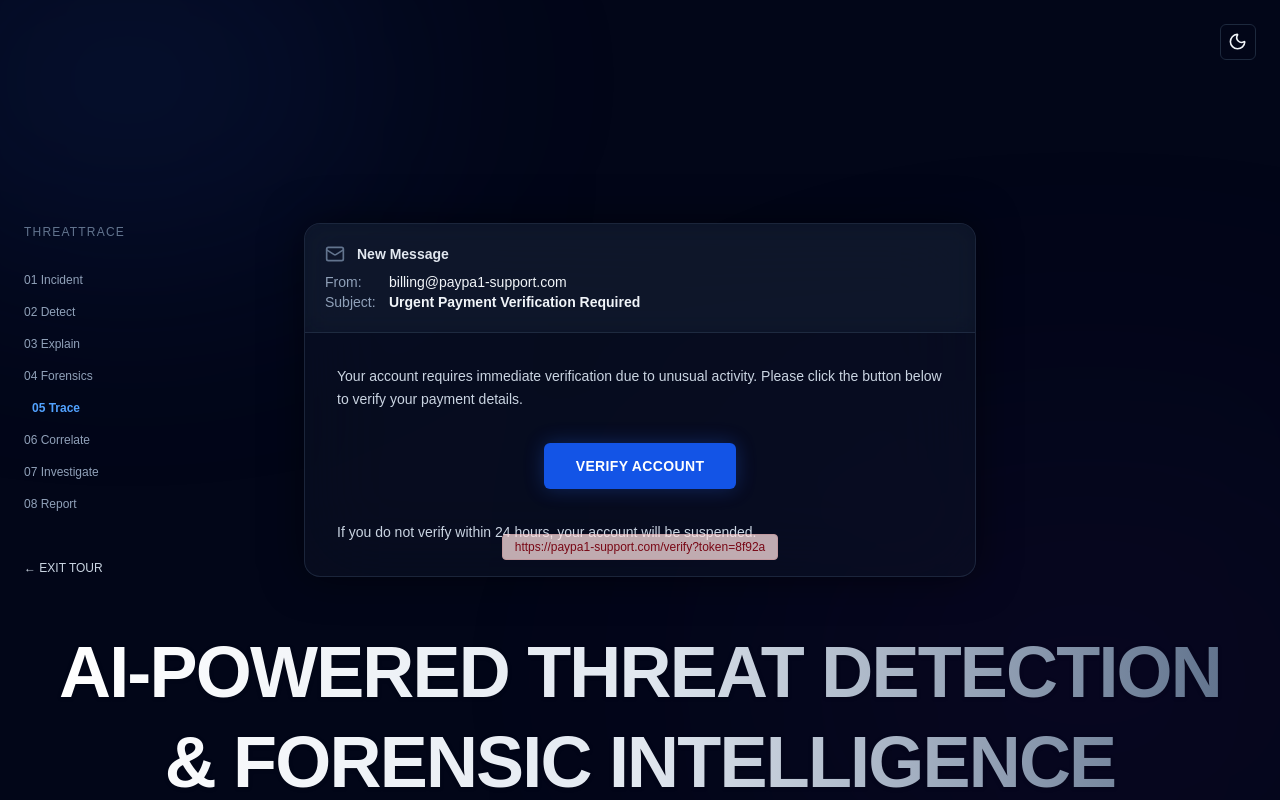
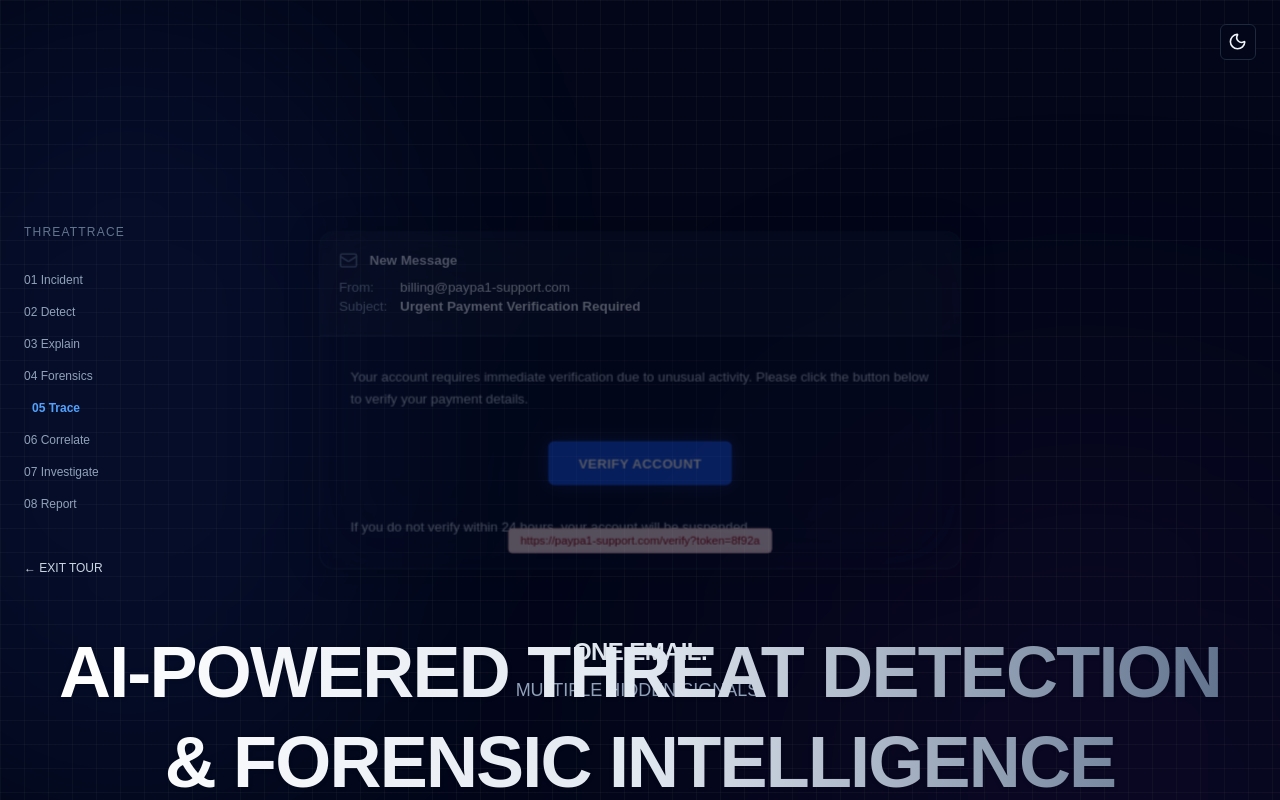
Before and after one commit to JayantOlhyan/Mail-Trace, a Next.js app in the folder frontend/: page / in a window 1280 px wide. Shown: the top 800 px of the page. Built offline with nearby package versions, Linux system fonts and the light colour scheme.

Commit message:
refactor: update IncidentScene scroll animations and enhance page background with grid pattern and ambient lighting

```diff
--- a/frontend/src/app/(tour)/components/IncidentScene.tsx
+++ b/frontend/src/app/(tour)/components/IncidentScene.tsx
@@ -8,16 +8,17 @@ export function IncidentScene() {
   const { ref, progress } = useScrollReveal();
   const { incident } = tourData;
 
-  // Derive animation states from progress
-  const opacity = Math.min(1, progress * 3);
-  const separation = Math.max(0, (progress - 0.5) * 2);
+  // For the first scene, we want it fully visible on load.
+  // It only fades out when progress approaches 1 (when it scrolls away).
+  const opacity = Math.max(0, 1 - Math.pow(progress, 3));
+  const separation = Math.max(0, progress * 2);
 
   return (
     <section id="scene-01" className="relative min-h-[150vh]" ref={ref}>
       <div className="sticky top-0 flex h-screen flex-col items-center justify-center">
         <div
           className="w-full max-w-2xl bg-slate-100/60 dark:bg-slate-900/40 backdrop-blur-2xl text-slate-800 dark:text-slate-200 border border-slate-300 dark:border-slate-700/50 rounded-2xl shadow-[0_0_40px_rgba(0,0,0,0.5)] overflow-hidden transition-all duration-700 ease-[cubic-bezier(0.16,1,0.3,1)]"
-          style={{ opacity, transform: `scale(${0.95 + opacity * 0.05})` }}
+          style={{ opacity, transform: `scale(${1 - progress * 0.05})` }}
         >
           {/* Email Header */}
           <div className="bg-slate-200 dark:bg-slate-800/30 p-5 border-b border-slate-300 dark:border-slate-700/50 backdrop-blur-md">
--- a/frontend/src/app/(tour)/page.tsx
+++ b/frontend/src/app/(tour)/page.tsx
@@ -16,11 +16,14 @@ import { FinalScene } from './components/FinalScene';
 
 export default function TourPage() {
   return (
-    <main className="relative w-full overflow-hidden bg-slate-50 dark:bg-slate-950">
-      {/* Ambient glowing background */}
-      <div className="fixed inset-0 overflow-hidden pointer-events-none">
-        <div className="absolute top-[-10%] left-[-10%] w-[40%] h-[40%] rounded-full bg-blue-100/50 dark:bg-blue-900/20 blur-[120px]" />
-        <div className="absolute bottom-[-10%] right-[-10%] w-[50%] h-[50%] rounded-full bg-purple-900/10 blur-[150px]" />
+    <main className="relative w-full overflow-hidden bg-slate-50 dark:bg-slate-950 bg-[linear-gradient(to_right,#80808012_1px,transparent_1px),linear-gradient(to_bottom,#80808012_1px,transparent_1px)] bg-[size:24px_24px]">
+      {/* Ambient glowing background - absolute so it scrolls with the page */}
+      <div className="absolute inset-0 overflow-hidden pointer-events-none opacity-50">
+        <div className="absolute top-0 left-[-10%] w-[40%] h-[100vh] rounded-full bg-blue-400/20 dark:bg-blue-900/30 blur-[120px]" />
+        <div className="absolute top-[50vh] right-[-10%] w-[50%] h-[100vh] rounded-full bg-purple-400/20 dark:bg-purple-900/20 blur-[150px]" />
+        <div className="absolute top-[150vh] left-[10%] w-[40%] h-[100vh] rounded-full bg-indigo-400/20 dark:bg-indigo-900/30 blur-[120px]" />
+        <div className="absolute top-[250vh] right-[10%] w-[40%] h-[100vh] rounded-full bg-emerald-400/20 dark:bg-emerald-900/20 blur-[120px]" />
+        <div className="absolute top-[350vh] left-[20%] w-[50%] h-[100vh] rounded-full bg-blue-400/20 dark:bg-blue-900/30 blur-[150px]" />
       </div>
 
       <TourNavigation />
```
